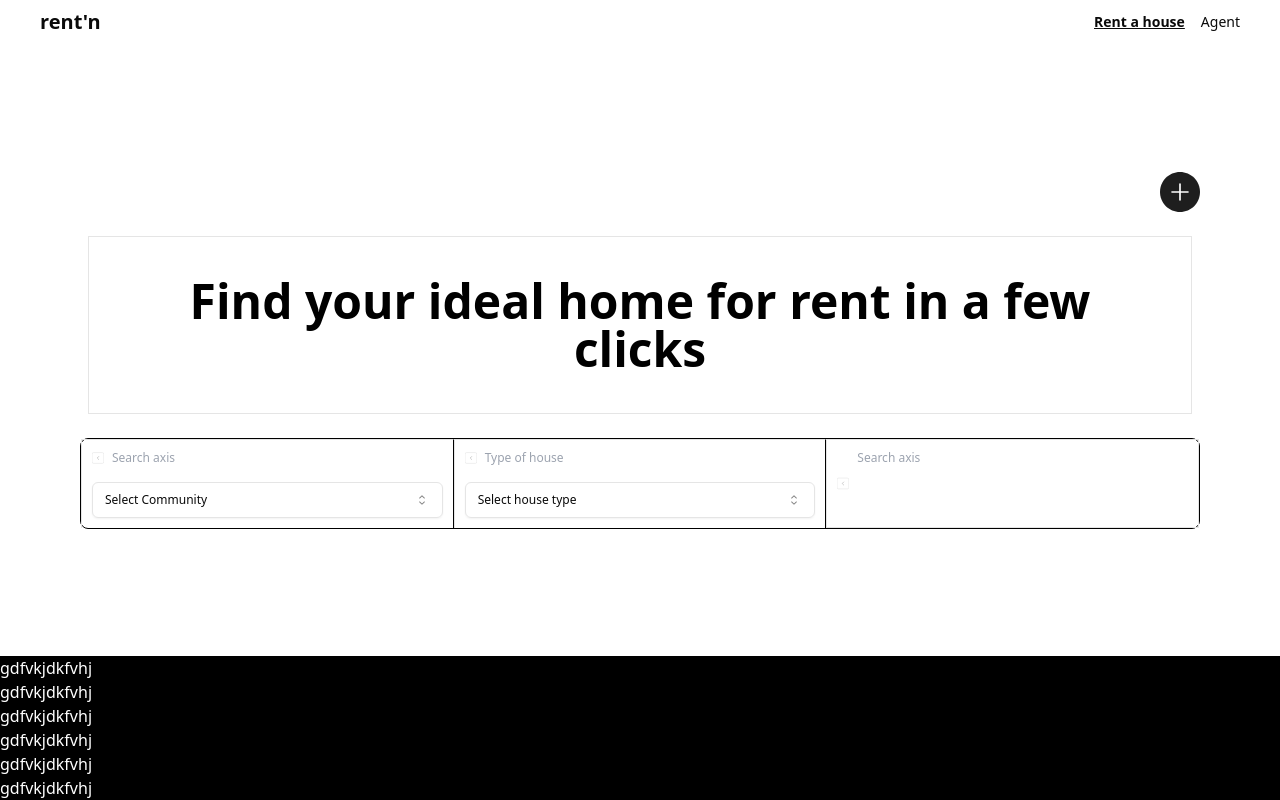
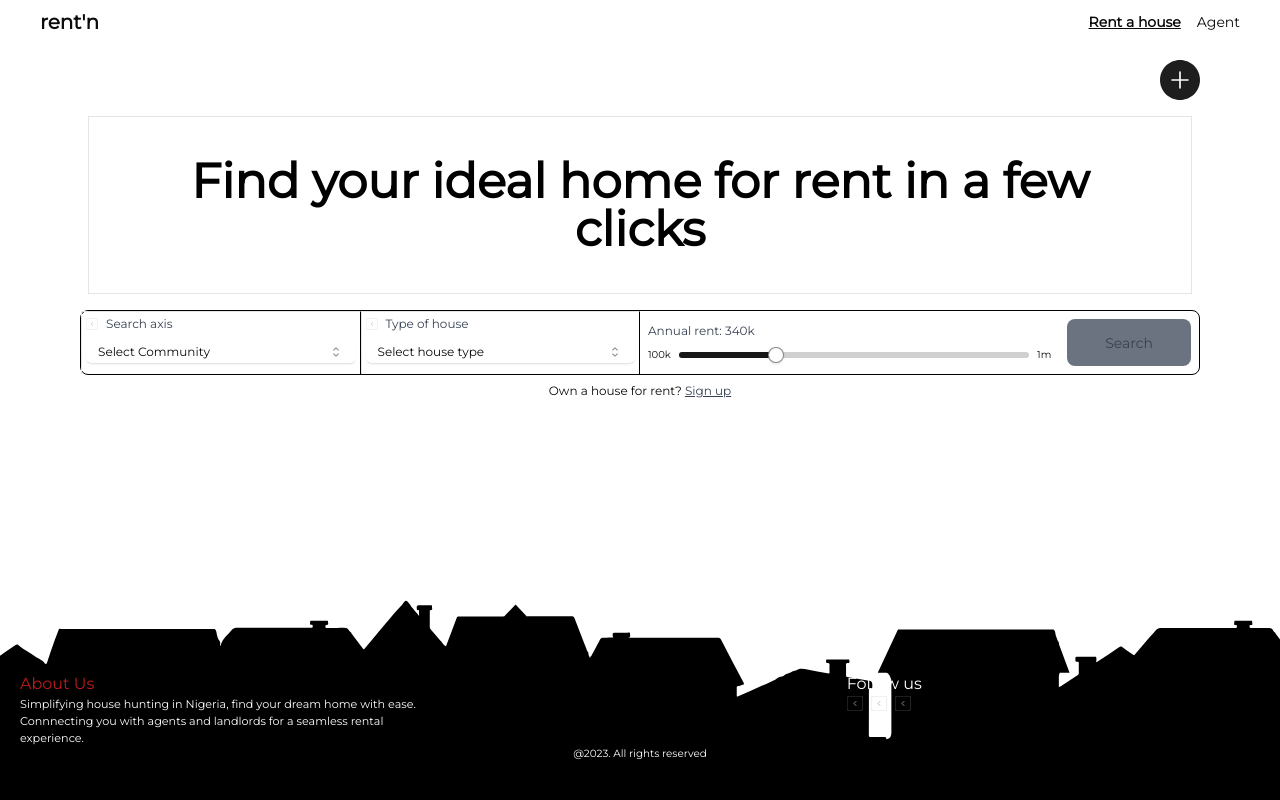
Before and after one commit to The-True-Hooha/rentn, a Next.js app: page / in a window 1280 px wide. Built offline with nearby package versions, Linux system fonts and the light colour scheme.

Commit message:
created landing page and made chnages to auth page

```diff
--- a/package.json
+++ b/package.json
@@ -15,6 +15,7 @@
     "@radix-ui/react-icons": "^1.3.0",
     "@radix-ui/react-progress": "^1.0.3",
     "@radix-ui/react-select": "^1.2.2",
+    "@radix-ui/react-slider": "^1.1.2",
     "@react-email/components": "^0.0.6",
     "@types/bcrypt": "^5.0.0",
     "@types/jsonwebtoken": "^9.0.1",
--- a/src/auth/Login.tsx
+++ b/src/auth/Login.tsx
@@ -14,12 +14,12 @@ const Login = ({ form, handleSubmit, onChange, setForm }: Props) => {
         <div className='w-full px-2 sm:flex sm:justify-center'>
             <form className='relative w-full h-[70vh] max-w-xl flex flex-col gap-5'
                 onSubmit={handleSubmit}>
-                <label htmlFor='password' className='text-xs font-semibold'>PHONE NUMBER</label>
+                <label htmlFor='password' className='text-xs font-semibold'>EMAIL ADDRESS</label>
                 <input
                     className='max-w-xl h-8 p-1 text-xs border-b border-b-black placeholder:text-xs placeholder:ml-1 focus:outline-none'
                     type='email'
                     name='email'
-                    placeholder='Enter Your Phone number'
+                    placeholder='Enter your email address'
                     required
                     value={form.email}
                     onChange={onChange}
@@ -29,7 +29,7 @@ const Login = ({ form, handleSubmit, onChange, setForm }: Props) => {
                     className='max-w-xl h-8 p-1 text-xs border-b border-b-black placeholder:text-xs placeholder:ml-1 focus:outline-none'
                     type='password'
                     name='password'
-                    placeholder='Enter Your Password'
+                    placeholder='Enter your password'
                     required
                     value={form.password}
                     onChange={onChange}
--- a/src/components/Footer.tsx
+++ b/src/components/Footer.tsx
@@ -1,23 +1,22 @@
-const Footer = () => {
-    return (
-        <footer className='relative w-full'>
-            {/* <img className='absolute z-[-1] -top-12 left-0 w-full' src='/footer-image.svg' /> */}
-            <div className='bg-black w-full text-white'>
-                <p>gdfvkjdkfvhj</p>
-                <p>gdfvkjdkfvhj</p>
-                <p>gdfvkjdkfvhj</p>
-                <p>gdfvkjdkfvhj</p>
-                <p>gdfvkjdkfvhj</p>
-                <p>gdfvkjdkfvhj</p>
+import Image from "next/image"
+const Footer = () => (
+    <footer className='p-2 h-[200px] bg-[url(/footer-image.svg)] bg-transparent relative w-full bg-black text-white flex flex-col'>
+        {/* <img className='absolute z-[-1] -top-10 left-0 w-full' src='/footer-image.svg' /> */}
+        <div className='mt-11 w-full sm:flex sm:px-3 sm:justify-between lg:mt-16'>
+            <div className='w-full sm:w-1/2 md:w-1/3 '>
+                <h2 className='text-red-700 text-center sm:text-left'>About Us</h2>
+                <p className='text-[0.65rem] text-center sm:text-left sm:text-[0.7rem]'>Simplifying house hunting in Nigeria, find your dream home with ease. Connnecting you with agents and landlords for a seamless rental experience.</p>
             </div>
-        </footer>
-    )
-}
+            <div className='sm:w-1/3 sm:text-left'>
+                <p className='text-xs text-center w-full sm:text-left sm:text-base'>Follow us</p>
+                <div className='relative flex justify-center gap-2 sm:justify-start'>
+                    <Image src='/chevron-right.svg' alt='social media icons' height={16} width={16} />
+                    <Image src='/chevron-right.svg' alt='social media icons' height={16} width={16} />
+                    <Image src='/chevron-right.svg' alt='social media icons' height={16} width={16} />
+                </div>
+            </div>
+        </div>
+        <div className='flex justify-center text-[0.65rem]'>@2023. All rights reserved</div>
+    </footer>
+)
 export default Footer
-{/*
-
-            {/* <div className='w-full h-32 text-white bordersm:hidden'>
-                <img className='' src='/sun 1.svg' />
-
-
-            </div> */}
--- a/src/components/Landing.tsx
+++ b/src/components/Landing.tsx
@@ -7,37 +7,35 @@ import {
     SelectTrigger,
     SelectValue,
 } from "@/components/ui/select"
-import { Progress } from "@/components/ui/progress"
-import { useState, useEffect } from "react"
+import { Slider } from "@/components/ui/slider"
+import { cn } from "@/lib/utils"
+import Link from "next/link"
+import { useState } from "react"
 
+type SliderProps = React.ComponentProps<typeof Slider>
 
-const Landing = () => {
-    const [progress, setProgress] = useState(13)
-    useEffect(() => {
-        const timer = setTimeout(() => setProgress(66), 500)
-        return () => clearTimeout(timer)
-    }, [])
-
+const Landing = ({ className }: SliderProps) => {
+    const [value, setValue] = useState(340)
     return (
-        <section className='py-6 px-5 flex justify-center items-center sm:justify-center flex-col gap-4 md:px-20'>
+        <section className='py-4 px-5 flex justify-center items-center sm:justify-center flex-col gap-2 md:px-20'>
 
             {/* hero section */}
             <div className='hidden w-full md:flex justify-end '>
                 <img src='Component 11.svg' className="w-10" />
             </div>
-            <div className='text-black text-xl p-4 md:text-5xl m-2 font-extrabold text-center border h-30 md:p-10'>
+            <div className='text-black text-xl p-4 sm:text-3xl md:text-5xl m-2 font-extrabold text-center border h-30 md:p-10'>
                 Find your ideal home for rent in a few clicks
             </div>
 
             {/* filter */}
             <div
-                className="border border-black flex flex-col w-2/3 md:w-full md:flex-row rounded-lg ">
-                <div className="p-[2px] w-full md:w-1/3 border border-b-black md:flex md:border  md:border-r-black md:border-b-0 md:flex-col">
-                    <div className="m-2 flex gap-2">
-                        <img className='w-3 ' src='/chevron-right.svg' />
-                        <p className="text-xs text-gray-400">Search axis</p>
+                className="border border-black w-4/5 md:flex md:w-full rounded-lg ">
+                <div className=" w-full md:w-1/4 border border-b-black md:flex md:border  md:border-r-black md:border-b-0 md:flex-col">
+                    <div className="m-1 flex gap-2">
+                        <img className='w-3' src='/chevron-right.svg' />
+                        <p className="text-xs text-gray-700">Search axis</p>
                     </div>
-                    <div className="m-2 flex justify-center">
+                    <div className="m-1 flex justify-center">
                         <Select>
                             <SelectTrigger className="w-full">
                                 <SelectValue placeholder="Select Community" />
@@ -55,19 +53,19 @@ const Landing = () => {
                         </Select>
                     </div>
                 </div>
-                <div className="p-[2px] w-full md:w-1/3 border border-b-black md:flex md:border md:border-r-black md:border-b-0 md:flex-col">
-                    <div className="m-2 flex gap-2">
+                <div className="w-full md:w-1/4 border border-b-black md:flex md:border md:border-r-black md:border-b-0 md:flex-col">
+                    <div className="m-1 flex gap-2">
                         <img className='w-3' src='/chevron-right.svg' />
-                        <p className="text-xs text-gray-400">Type of house</p>
+                        <p className="text-xs text-gray-700">Type of house</p>
                     </div>
-                    <div className="m-2 flex justify-center">
+                    <div className="m-1 flex justify-center">
                         <Select>
                             <SelectTrigger className="w-full">
                                 <SelectValue placeholder="Select house type" />
                             </SelectTrigger>
                             <SelectContent>
                                 <SelectGroup>
-                                    <SelectLabel>House</SelectLabel>
+                                    <SelectLabel>House type</SelectLabel>
                                     <SelectItem value="Okuokoko">Bedsitter</SelectItem>
                                     <SelectItem value="Iterigbi">Self contain</SelectItem>
                                     <SelectItem value="Ugbomro">2 Bedroom</SelectItem>
@@ -77,18 +75,31 @@ const Landing = () => {
                         </Select>
                     </div>
                 </div>
-                <div className="p-[2px] w-full md:w-1/3 md:flex  md:border">
-                    <div className="m-2 flex gap-2">
-                        <img className='w-3' src='/chevron-right.svg' />
-                        <p className="text-xs text-gray-400">Search axis</p>
+                <div className='flex-1 lg:flex'>
+                    <div className="p-2 lg:w-3/4 flex flex-col items-center justify-center border-b-black md:flex md:border-b-0 md:flex-col">
+                        <div className="m-1 w-full">
+                            <p className="text-xs text-gray-700">Annual rent: {value == 1000 ? '1m' : value + 'k'}</p>
+                        </div>
+                        <div className="m-1 text-[10px] flex justify-center gap-2 w-full">
+                            <p>100k</p>
+                            <Slider
+                                value={[value]}
+                                min={100}
+                                max={1000}
+                                step={1}
+                                className={cn("w-full", className)}
+                                onValueChange={(value) => setValue(value[0])}
+                            />
+                            <p>1m</p>
+                        </div>
                     </div>
-                    <div className="m-2 flex justify-center">
-                        <Progress value={progress} className="w-full" />
+                    <div className='flex p-2 flex-1 justify-center items-center'>
+                        <button className='h-full p-2 w-1/2 lg:w-full lg:p-0 bg-gray-500 rounded-lg text-sm text-gray-700'>Search</button>
                     </div>
                 </div>
             </div>
-
-        </section>
+            <p className='text-center text-xs'>Own a house for rent? <Link href='/Authentication' className='text-gray-700 underline cursor-pointer'>Sign up</Link></p>
+        </section >
     )
 }
 export default Landing
--- a/src/components/Layout.tsx
+++ b/src/components/Layout.tsx
@@ -6,9 +6,9 @@ const Layout = ({ children }: { children: React.ReactNode }) => {
     const router = useRouter();
     const excludeFooter = router.pathname === '/Authentication'; // Specify the route where you want to exclude the footer
     return (
-        <section className="flex flex-col min-h-screen h-screen overflow-none">
+        <section className="flex flex-col min-h-screen h-screen overflow-none font-montserrat">
             <Navbar />
-            <main className='flex flex-1 justify-center items-center' >
+            <main className='flex flex-1 justify-center' >
                 {children}
             </main>
             {!excludeFooter && <Footer />}
--- a/src/components/Navbar.tsx
+++ b/src/components/Navbar.tsx
@@ -8,11 +8,11 @@ const Navbar = () => {
             <Link
                 href='/'
                 className='font-bold text-xl'>rent'n</Link>
-            <div className='flex justify-between gap-4'>
+            <div className='flex justify-between gap-4 '>
                 <Link
                     href=""
                     onClick={() => setSelect('rent')}
-                    className={`text-sm ${select === 'rent' ? 'underline font-semibold ' : ''}`}
+                    className={`text-sm  ${select === 'rent' ? 'underline font-semibold ' : ''}`}
                 >Rent a house</Link>
                 <Link
                     href=""
--- a/src/components/ui/select.tsx
+++ b/src/components/ui/select.tsx
@@ -17,7 +17,7 @@ const SelectTrigger = React.forwardRef<
   <SelectPrimitive.Trigger
     ref={ref}
     className={cn(
-      "flex h-9 w-full items-center justify-between rounded-md border border-input bg-transparent px-3 py-2 text-xs shadow-sm ring-offset-background placeholder:text-muted-foreground focus:outline-none focus:ring-1 focus:ring-ring disabled:cursor-not-allowed disabled:opacity-50",
+      "flex h-6 w-full items-center justify-between rounded-md border-b border-input bg-transparent px-3 py-2 text-xs shadow-sm ring-offset-background placeholder:text-muted-foreground focus:outline-none focus:ring-1 focus:ring-ring disabled:cursor-not-allowed disabled:opacity-50",
       className
     )}
     {...props}
--- /dev/null
+++ b/src/components/ui/slider.tsx
@@ -0,0 +1,26 @@
+import * as React from "react"
+import * as SliderPrimitive from "@radix-ui/react-slider"
+
+import { cn } from "@/lib/utils"
+
+const Slider = React.forwardRef<
+  React.ElementRef<typeof SliderPrimitive.Root>,
+  React.ComponentPropsWithoutRef<typeof SliderPrimitive.Root>
+>(({ className, ...props }, ref) => (
+  <SliderPrimitive.Root
+    ref={ref}
+    className={cn(
+      "relative flex w-full touch-none select-none items-center",
+      className
+    )}
+    {...props}
+  >
+    <SliderPrimitive.Track className="relative h-1.5 w-full grow overflow-hidden rounded-full bg-primary/20">
+      <SliderPrimitive.Range className="absolute h-full bg-primary" />
+    </SliderPrimitive.Track>
+    <SliderPrimitive.Thumb className="block h-4 w-4 rounded-full border border-primary/50 bg-background shadow transition-colors focus-visible:outline-none focus-visible:ring-1 focus-visible:ring-ring disabled:pointer-events-none disabled:opacity-50" />
+  </SliderPrimitive.Root>
+))
+Slider.displayName = SliderPrimitive.Root.displayName
+
+export { Slider }
--- a/src/styles/globals.css
+++ b/src/styles/globals.css
@@ -1,3 +1,4 @@
+@import "@fontsource/montserrat/latin-400.css";
 @tailwind base;
 @tailwind components;
 @tailwind utilities;
--- a/tailwind.config.js
+++ b/tailwind.config.js
@@ -2,11 +2,11 @@
 module.exports = {
   darkMode: ["class"],
   content: [
-    './pages/**/*.{ts,tsx}',
-    './components/**/*.{ts,tsx}',
-    './app/**/*.{ts,tsx}',
-    './src/**/*.{ts,tsx}',
-	],
+    "./pages/**/*.{ts,tsx}",
+    "./components/**/*.{ts,tsx}",
+    "./app/**/*.{ts,tsx}",
+    "./src/**/*.{ts,tsx}",
+  ],
   theme: {
     container: {
       center: true,
@@ -59,10 +59,14 @@ module.exports = {
       keyframes: {
         "accordion-down": {
           from: { height: 0 },
-          to: { height: "var(--radix-accordion-content-height)" },
+          to: {
+            height: "var(--radix-accordion-content-height)",
+          },
         },
         "accordion-up": {
-          from: { height: "var(--radix-accordion-content-height)" },
+          from: {
+            height: "var(--radix-accordion-content-height)",
+          },
           to: { height: 0 },
         },
       },
@@ -70,7 +74,10 @@ module.exports = {
         "accordion-down": "accordion-down 0.2s ease-out",
         "accordion-up": "accordion-up 0.2s ease-out",
       },
+      fontFamily: {
+        montserrat: ["Montserrat", "sans-serif"],
+      },
     },
   },
   plugins: [require("tailwindcss-animate")],
-}
+};
```
Also changed, not shown: src/auth/SignUp.tsx (+9 -9 lines), 1 other file (tests, documents, lock files or other folders).
